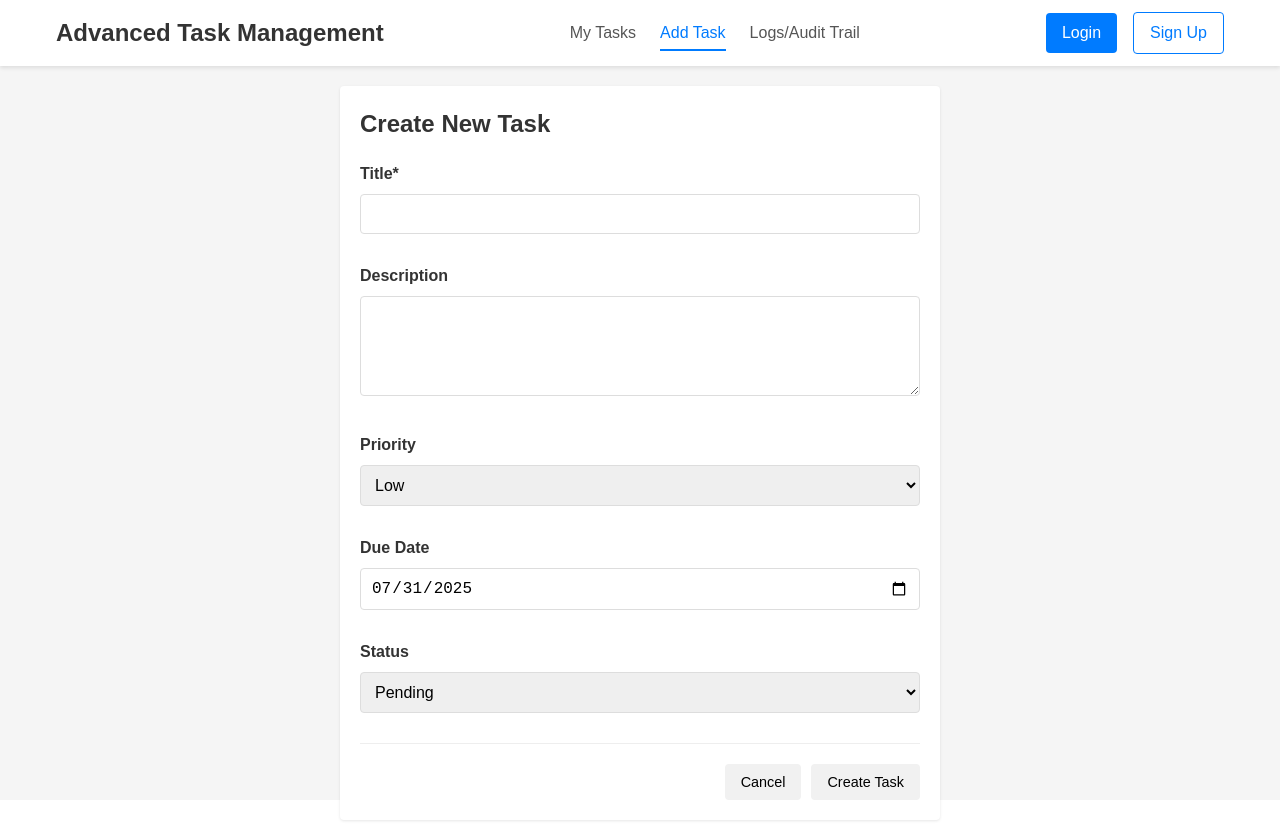
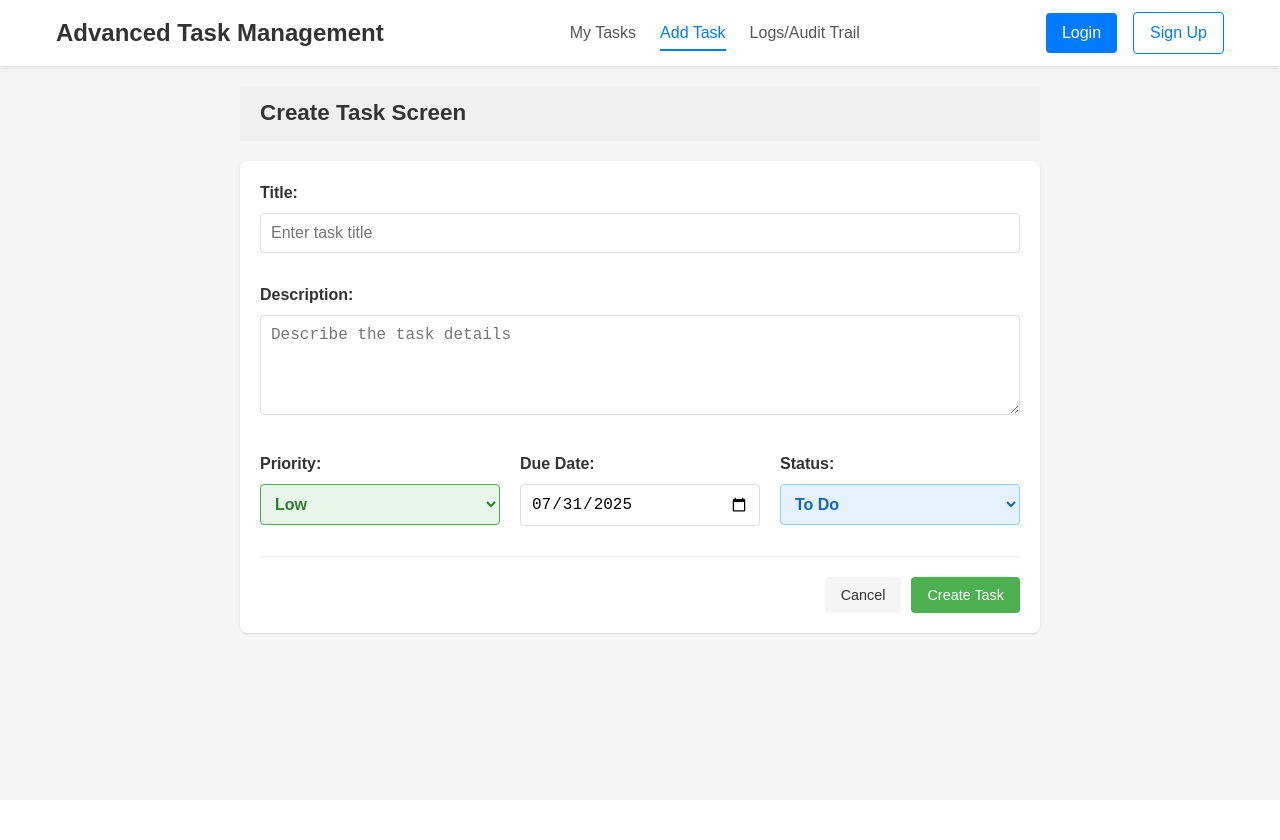
Before and after one commit to ShiftyKitty/Advanced-Task-Management-System, a React (Vite) app in the folder src/TaskManagement.Web/: page /create in a window 1280 px wide. After the commit the page ends 800 px from the top, so only its background shows below. Built offline with nearby package versions, Linux system fonts and the light colour scheme.

Commit message:
feat: Updated task creation form to better match rest of app and wireframes

```diff
--- a/src/TaskManagement.Web/src/components/TaskForm/TaskForm.css
+++ b/src/TaskManagement.Web/src/components/TaskForm/TaskForm.css
@@ -1,24 +1,159 @@
+/* Updated TaskForm.css */
 .task-form-container {
-  max-width: 600px;
+  width: 100%;
+  max-width: 800px;
   margin: 0 auto;
+  padding: 0;
+}
+
+.screen-title {
+  background-color: #f0f0f0;
+  padding: 15px 20px;
+  margin: 0 0 20px 0;
+  font-size: 1.4rem;
+  width: 100%;
+}
+
+.error-message {
+  background-color: #ffebee;
+  color: #c62828;
+  padding: 10px 15px;
+  border-radius: 4px;
+  margin-bottom: 20px;
+  border-left: 4px solid #f44336;
+}
+
+/* Task Create Form */
+.task-create-form {
   background-color: #fff;
-  border-radius: 4px;
+  border-radius: 8px;
   box-shadow: 0 1px 3px rgba(0,0,0,0.1);
   padding: 20px;
 }
 
-.task-form-container h2 {
+.form-group {
   margin-bottom: 20px;
+}
+
+.form-group label {
+  display: block;
+  margin-bottom: 8px;
+  font-weight: 600;
+  color: #333;
+}
+
+.form-group input,
+.form-group textarea,
+.form-group select {
+  width: 100%;
+  padding: 10px;
+  border: 1px solid #ddd;
+  border-radius: 4px;
+  font-size: 1rem;
+}
+
+.form-group textarea {
+  resize: vertical;
+  min-height: 100px;
+}
+
+.form-row {
+  display: flex;
+  flex-wrap: wrap;
+  gap: 20px;
+  margin-bottom: 20px;
+}
+
+.form-row .form-group {
+  flex: 1;
+  min-width: 200px;
+  margin-bottom: 0;
+}
+
+.priority-select, .status-select {
+  font-weight: 600;
+}
+
+.priority-select.priority-0 {
+  border-color: #4caf50;
+}
+
+.priority-select.priority-1 {
+  border-color: #ffeb3b;
+}
+
+.priority-select.priority-2 {
+  border-color: #f44336;
+}
+
+.status-select.status-0 {
+  border-color: #90caf9;
+}
+
+.status-select.status-1 {
+  border-color: #42a5f5;
+}
+
+.status-select.status-2 {
+  border-color: #1e88e5;
+}
+
+.status-select.status-3 {
+  border-color: #757575;
 }
 
 .form-actions {
   display: flex;
+  gap: 10px;
   justify-content: flex-end;
-  gap: 10px;
-  margin-top: 20px;
+  border-top: 1px solid #eee;
+  padding-top: 20px;
 }
 
-/* Modal styles */
+/* Buttons */
+button {
+  padding: 10px 16px;
+  border: none;
+  border-radius: 4px;
+  font-size: 0.9rem;
+  font-weight: 500;
+  cursor: pointer;
+  transition: background-color 0.2s, opacity 0.2s;
+}
+
+button:disabled {
+  opacity: 0.6;
+  cursor: not-allowed;
+}
+
+.btn-cancel {
+  background-color: #f5f5f5;
+  color: #333;
+}
+
+.btn-cancel:hover {
+  background-color: #e0e0e0;
+}
+
+.btn-create {
+  background-color: #4caf50;
+  color: white;
+}
+
+.btn-create:hover {
+  background-color: #388e3c;
+}
+
+.btn-confirm {
+  background-color: #4caf50;
+  color: white;
+}
+
+.btn-confirm:hover {
+  background-color: #388e3c;
+}
+
+/* Modal */
 .modal-overlay {
   position: fixed;
   top: 0;
@@ -29,24 +164,52 @@
   display: flex;
   align-items: center;
   justify-content: center;
+  z-index: 1000;
 }
 
 .modal {
   background-color: white;
-  border-radius: 4px;
-  max-width: 400px;
-  width: 90%;
+  border-radius: 8px;
+  box-shadow: 0 4px 6px rgba(0, 0, 0, 0.1);
   padding: 20px;
+  width: 400px;
+  max-width: 90%;
 }
 
 .modal h3 {
+  margin-top: 0;
   margin-bottom: 15px;
-  color: #c62828;
+  color: #333;
+}
+
+.modal p {
+  margin-bottom: 20px;
+  color: #555;
 }
 
 .modal-actions {
   display: flex;
   justify-content: flex-end;
   gap: 10px;
-  margin-top: 20px;
 }
+
+/* Responsive */
+@media (max-width: 768px) {
+  .form-row {
+    flex-direction: column;
+    gap: 15px;
+  }
+
+  .form-row .form-group {
+    min-width: 100%;
+  }
+
+  .form-actions {
+    flex-direction: column;
+    gap: 10px;
+  }
+
+  .form-actions button {
+    width: 100%;
+  }
+}
--- a/src/TaskManagement.Web/src/components/TaskForm/TaskForm.jsx
+++ b/src/TaskManagement.Web/src/components/TaskForm/TaskForm.jsx
@@ -1,3 +1,4 @@
+// Updated TaskForm.jsx
 import { useState } from 'react';
 import { useNavigate } from 'react-router-dom';
 import { taskService } from '../../services/taskService';
@@ -10,7 +11,7 @@ const TaskForm = () => {
     description: '',
     priority: 0, // Low by default
     dueDate: new Date().toISOString().split('T')[0], // Today by default
-    status: 0 // Pending by default
+    status: 0 // To Do by default
   });
   const [showModal, setShowModal] = useState(false);
   const [error, setError] = useState('');
@@ -67,13 +68,14 @@ const TaskForm = () => {
 
   return (
     <div className="task-form-container">
-      <h2>Create New Task</h2>
+      <h1 className="screen-title">Create Task Screen</h1>
 
-      {error && <div className="error">{error}</div>}
+      <div className="task-create-form">
+        {error && <div className="error-message">{error}</div>}
 
         <form onSubmit={handleSubmit}>
           <div className="form-group">
-          <label htmlFor="title">Title*</label>
+            <label htmlFor="title">Title:</label>
             <input
               id="title"
               name="title"
@@ -81,27 +83,31 @@ const TaskForm = () => {
               value={task.title}
               onChange={handleChange}
               required
+              placeholder="Enter task title"
             />
           </div>
 
           <div className="form-group">
-          <label htmlFor="description">Description</label>
+            <label htmlFor="description">Description:</label>
             <textarea
               id="description"
               name="description"
               value={task.description}
               onChange={handleChange}
               rows={4}
+              placeholder="Describe the task details"
             />
           </div>
 
+          <div className="form-row">
             <div className="form-group">
-          <label htmlFor="priority">Priority</label>
+              <label htmlFor="priority">Priority:</label>
               <select
                 id="priority"
                 name="priority"
                 value={task.priority}
                 onChange={handleChange}
+                className={`priority-select priority-${task.priority}`}
               >
                 <option value={0}>Low</option>
                 <option value={1}>Medium</option>
@@ -110,7 +116,7 @@ const TaskForm = () => {
             </div>
 
             <div className="form-group">
-          <label htmlFor="dueDate">Due Date</label>
+              <label htmlFor="dueDate">Due Date:</label>
               <input
                 id="dueDate"
                 name="dueDate"
@@ -121,38 +127,59 @@ const TaskForm = () => {
             </div>
 
             <div className="form-group">
-          <label htmlFor="status">Status</label>
+              <label htmlFor="status">Status:</label>
               <select
                 id="status"
                 name="status"
                 value={task.status}
                 onChange={handleChange}
+                className={`status-select status-${task.status}`}
               >
-            <option value={0}>Pending</option>
+                <option value={0}>To Do</option>
                 <option value={1}>In Progress</option>
                 <option value={2}>Completed</option>
                 <option value={3}>Archived</option>
               </select>
             </div>
+          </div>
 
           <div className="form-actions">
-          <button type="button" onClick={() => navigate('/')} disabled={loading}>
+            <button
+              type="button"
+              className="btn-cancel"
+              onClick={() => navigate('/')}
+              disabled={loading}
+            >
               Cancel
             </button>
-          <button type="submit" disabled={loading}>
+            <button
+              type="submit"
+              className="btn-create"
+              disabled={loading}
+            >
               {loading ? 'Creating...' : 'Create Task'}
             </button>
           </div>
         </form>
+      </div>
 
+      {/* High Priority Confirmation Modal */}
       {showModal && (
         <div className="modal-overlay">
           <div className="modal">
             <h3>High Priority Confirmation</h3>
             <p>Are you sure you want to set this task to high priority?</p>
             <div className="modal-actions">
-              <button onClick={handleModalCancel}>No, use medium priority</button>
-              <button onClick={handleModalConfirm} className="btn-primary">
+              <button
+                className="btn-cancel"
+                onClick={handleModalCancel}
+              >
+                No, use medium priority
+              </button>
+              <button
+                className="btn-confirm"
+                onClick={handleModalConfirm}
+              >
                 Yes, use high priority
               </button>
             </div>
```
Lines whose indentation alone changed are shown as unchanged.
